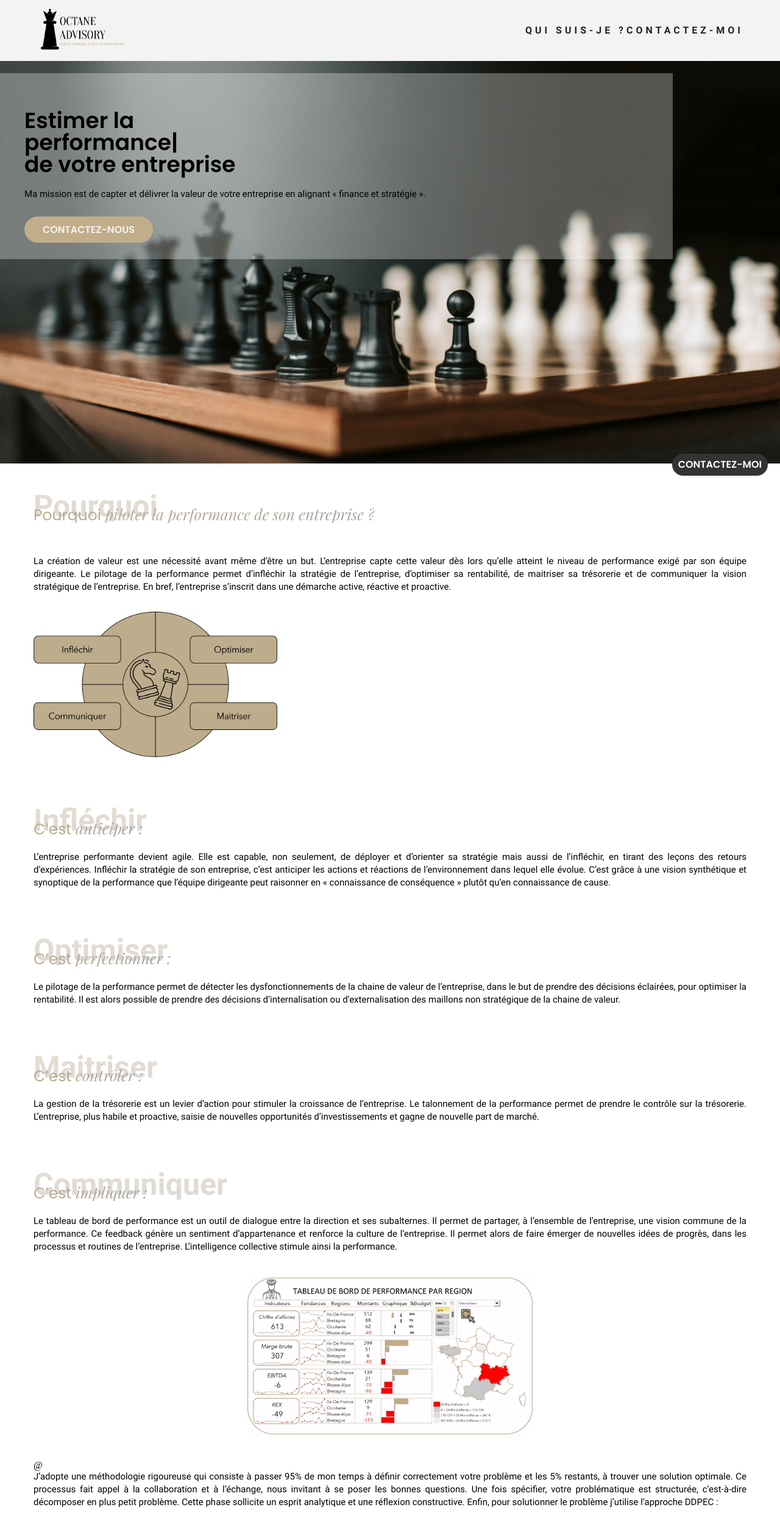
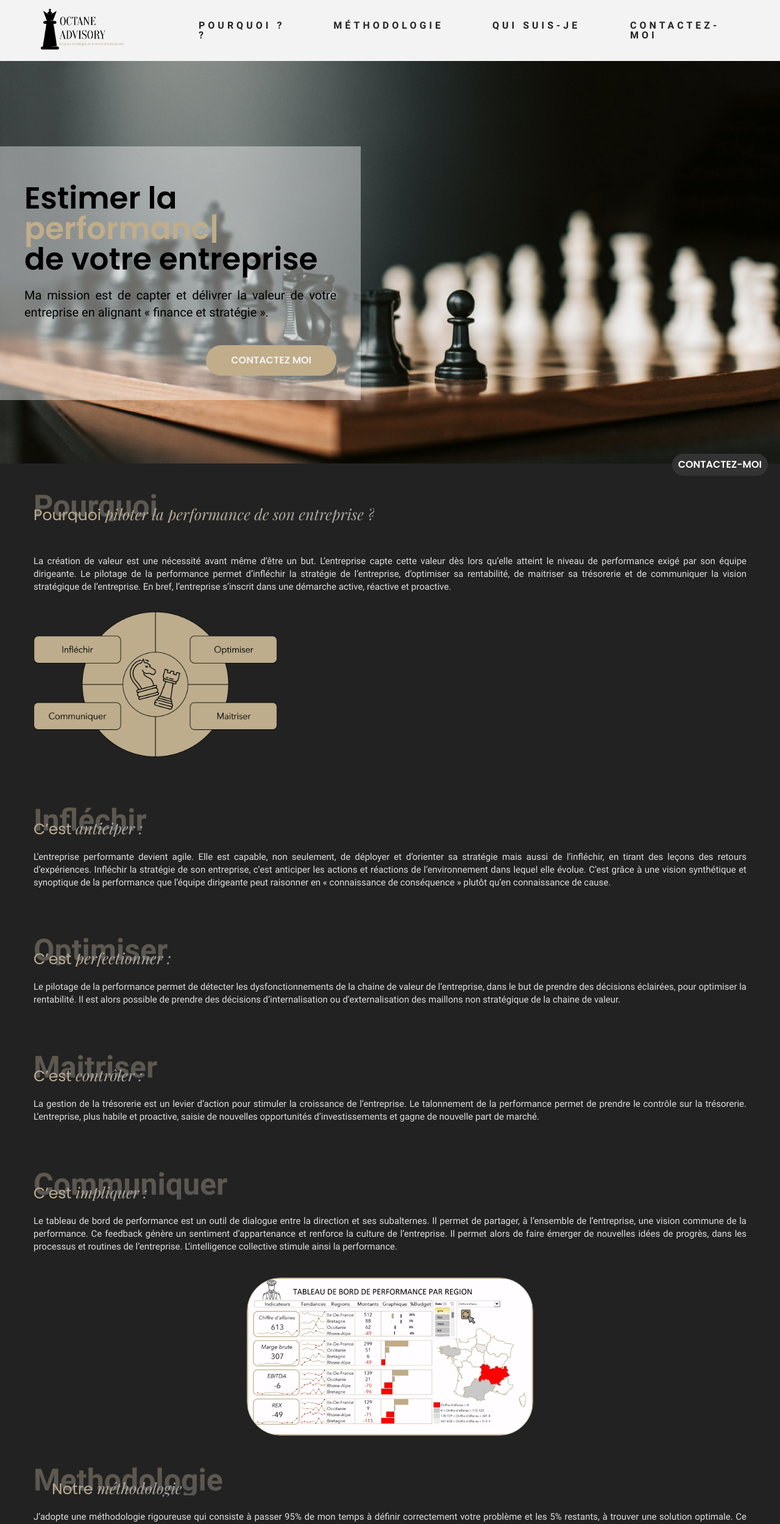
Before and after one commit to axiomdev/octaneadvisory, a React (Create React App) app: page / in a window 1280 px wide. Shown: the top 2499 px of the page at 61% size. Built offline with nearby package versions, Linux system fonts and the light colour scheme.

Commit message:
problem responsive fixed

```diff
--- a/package.json
+++ b/package.json
@@ -6,6 +6,7 @@
     "@testing-library/jest-dom": "^5.16.5",
     "@testing-library/react": "^13.4.0",
     "@testing-library/user-event": "^13.5.0",
+    "animate.css": "^4.1.1",
     "hamburger-react": "^2.5.0",
     "localforage": "^1.10.0",
     "match-sorter": "^6.3.1",
--- a/src/App.jsx
+++ b/src/App.jsx
@@ -22,7 +22,7 @@ function App() {
 		<>
 			<Header></Header>
 			{contact ? (
-				<div className="rounded-right">
+				<div className="rounded-right animate__animated animate__fadeInRight">
 					<Link to="/contact">Contactez-moi</Link>
 				</div>
 			) : ""}
@@ -32,7 +32,7 @@ function App() {
 				<Route path="contact" element={<Contact />} />
 				<Route path="*" element={<NoMatching />} />
 			</Routes>
-			<Footer></Footer>
+			{/* <Footer></Footer>	 */}
 		</>
 	);
 }
--- a/src/assets/css/App.css
+++ b/src/assets/css/App.css
@@ -1,4 +1,6 @@
 @import './reset.css';
+@import 'animate.css';
+
 
 @font-face {
   font-family: "Roboto Regular";
@@ -58,6 +60,7 @@
 
 body {
   --primary-color: #c1ad89;
+  background:#222222 ;
 }
 
 h1 {
@@ -93,6 +96,10 @@ h4 {
   font-size: 17px;
   line-height: 20px;
   height: 65px;
+}
+
+.card-step-items p {
+  color: #232323;
 }
 
 .card-step-items img {
@@ -134,10 +141,6 @@ h4 {
   margin-top: 100px;
 }
 
-.methodology h3 {
-  left: 7%;
-}
-
 .methodology {
   margin-bottom: 0px;
 }
@@ -147,6 +150,7 @@ p {
   font-size: 15px;
   line-height: 1.4;
   text-align: justify;
+  color: rgba(255,255,255,0.85);
 }
 
 header {
@@ -194,10 +198,14 @@ footer {
 }
 
 .hero-block-texts {
-  background: rgba(255, 255, 255, 0.30);
+  background: rgba(255, 255, 255, 0.40);
   padding: 30px;
   width: 80%;
   margin-top: 80px;
+}
+
+.perf {
+  color: var(--primary-color);;
 }
 
 .hero-block-texts h1 {
@@ -208,6 +216,7 @@ footer {
 .hero-block-texts p {
   margin-top: 20px;
   margin-bottom: 40px;
+  color: #000;
 }
 
 .hero-block-texts button {
@@ -243,6 +252,7 @@ footer {
     padding-top: 100px;
     z-index: 10;
     left: 0;
+    transition: height 300ms linear;
 }
 
 .schema1 {
@@ -410,11 +420,37 @@ footer {
   height: 40%;
 }
 
+.button-hero {
+  display: flex;
+  width: 100%;
+  justify-content: end;
+}
+
+.button-hero a {
+  display: flex;
+  width: 30%;
+  justify-content: center;
+  align-items: center;
+}
+
+.video img {
+  width: 40%;
+  border-radius: 55px;
+  border: 1px solid #C1AD89;
+}
 
 @media (min-width: 1000px) {
   header {
     padding-left: 60px;
     padding-right: 60px;
+  }
+
+  h1 {
+    font-size: 50px
+  }
+
+  .hero-block-texts p {
+    font-size: 20px
   }
 
   .margin-left-right{
@@ -428,6 +464,12 @@ footer {
 
   .menu-desktop {
     display: block;
+    width: 63%;
+    padding-left: 10%;
+  }
+
+  .menu-desktop a {
+    margin-right: 80px;
   }
 
   .schema1 {
@@ -450,9 +492,15 @@ footer {
 
   .hero-block-texts {
     padding: 40px;
+    width: 40%;
+    margin-top: 200px;
   }
 
-  .video img {
-    width: 40%;
+
+
+  .photo-me {
+    width: 15%;
   }
+
+
 }
--- a/src/components/Header.jsx
+++ b/src/components/Header.jsx
@@ -30,13 +30,20 @@ function Header() {
 					""
 				)}
 				<div class="menu-desktop">
+				<a class="link-nav" href="/#">
+						Pourquoi ?
+					</a>
+					<a class="link-nav" href="/#">
+						Méthodologie
+					</a>
 					<a class="link-nav" href="/#about-me">
 						Qui suis-je ?
 					</a>
+
+				</div>
 				<Link class="link-nav" to="/contact">
 						Contactez-moi
 					</Link>
-					</div>
 			</header>
 		</>
 	);
--- a/src/pages/Contact.jsx
+++ b/src/pages/Contact.jsx
@@ -131,7 +131,7 @@ function Contact() {
 			</div>
 			<div className="steps">
 				{steps.map((step, index) => {
-					if (step.type == "select" ) {
+					if (step.type == "select" && step.class == "block") {
 						return (
 							<div key={step.id} className={"step " + step.class}>
 								<div className="step-question">
@@ -150,7 +150,7 @@ function Contact() {
 								</div>
 							</div>
 						);
-					} else if (step.type == "input" ) {
+					} else if (step.type == "input" && step.class == "block") {
 						return (
 							<div key={step.id} className={"step " + step.class}>
 								<div className="step-question">
@@ -167,8 +167,9 @@ function Contact() {
 						);
 					}
 				})}
-				<div ref={bottomRef} />
+<div ref={bottomRef} />
 			</div>
+
 		</div>
 	);
 }
--- a/src/pages/Home.jsx
+++ b/src/pages/Home.jsx
@@ -60,10 +60,11 @@ function Home() {
 		<>
 			<main>
 				<div class="hero-background">
-					<div class="hero-block-texts">
+					<div class="hero-block-texts animate__animated animate__fadeInUpBig">
 						<h1>
 							Estimer la <br></br>
 							<Typed
+								className="perf"
 								loop
 								typeSpeed={100}
 								backSpeed={100}
@@ -84,10 +85,11 @@ function Home() {
 							Ma mission est de capter et délivrer la valeur de votre entreprise
 							en alignant « finance et stratégie ».
 						</p>
-
-						<Link to="/contact" className="button">
-							Contactez-nous
-						</Link>
+						<div className="button-hero">
+							<Link to="/contact" className="button">
+								Contactez moi
+							</Link>
+						</div>
 					</div>
 				</div>
 
@@ -184,7 +186,12 @@ function Home() {
 				</section>
 
 				<section className="margin-left-right">
-					@
+					<div class="double-titles text-center methodology">
+						<h2 className="title-methodology">
+							<span>Notre </span> méthodologie
+						</h2>
+						<h3>Methodologie</h3>
+					</div>
 					<p>
 						J’adopte une méthodologie rigoureuse qui consiste à passer 95% de
 						mon temps à définir correctement votre problème et les 5% restants,
```
Also changed, not shown: 1 other file (tests, documents, lock files or other folders). Lines whose indentation alone changed are shown as unchanged.
